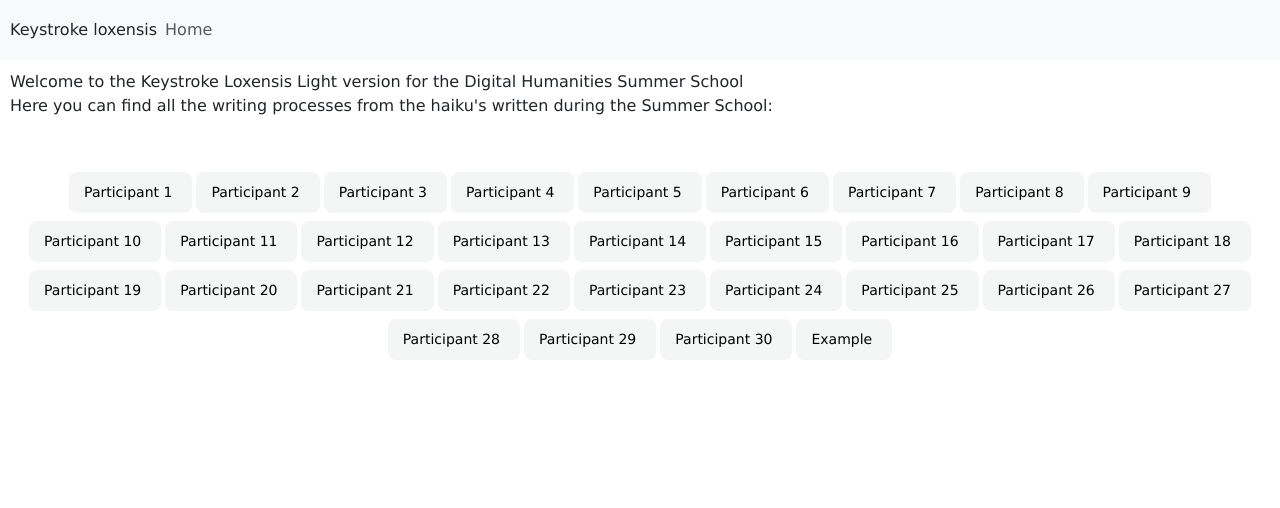
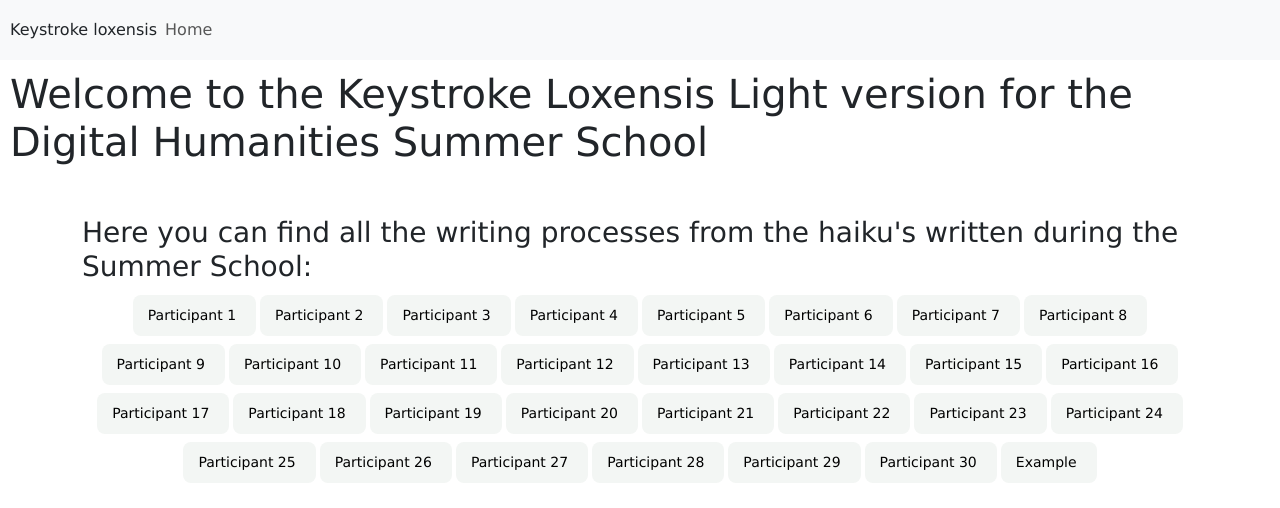
Before and after one commit to lamykbekius/Keystroke_Loxensis_Summer_School, a plain HTML site: page index.html in a window 1280 px wide. Drawn offline with nearby package versions, Linux system fonts and the light colour scheme.

Commit message:
Update index.html

```diff
--- a/index.html
+++ b/index.html
@@ -56,15 +56,10 @@
                     </ul>
                 </div>
             </nav>
-            <div style="padding:10px;>
-
-            <h1>Welcome to the Keystroke Loxensis Light version for the Digital Humanities Summer School </h1>
-            <div class="container-fluid">
-
-                <div class="row" id="text" style="align: center;">
-                    Here you can find all the writing processes from the haiku's written during the Summer School:
-                    <div class="container">
-
+            <main style="padding:10px;">
+    <h1>Welcome to the Keystroke Loxensis Light version for the Digital Humanities Summer School </h1>
+    <div class="container">
+        <h3>Here you can find all the writing processes from the haiku's written during the Summer School:</h3><br>
         <a class="button" href="processviewer.html?process=1">Participant 1</a>
         <a class="button" href="processviewer.html?process=2">Participant 2</a>
         <a class="button" href="processviewer.html?process=3">Participant 3</a>
@@ -97,10 +92,7 @@
         <a class="button" href="processviewer.html?process=30">Participant 30</a>
         <a class="button" href="processviewer.html?process=example">Example</a>
     </div>
-                </div>
-            </div>
-
-</div>
+</main>
         </body>
 
 </html>
```
